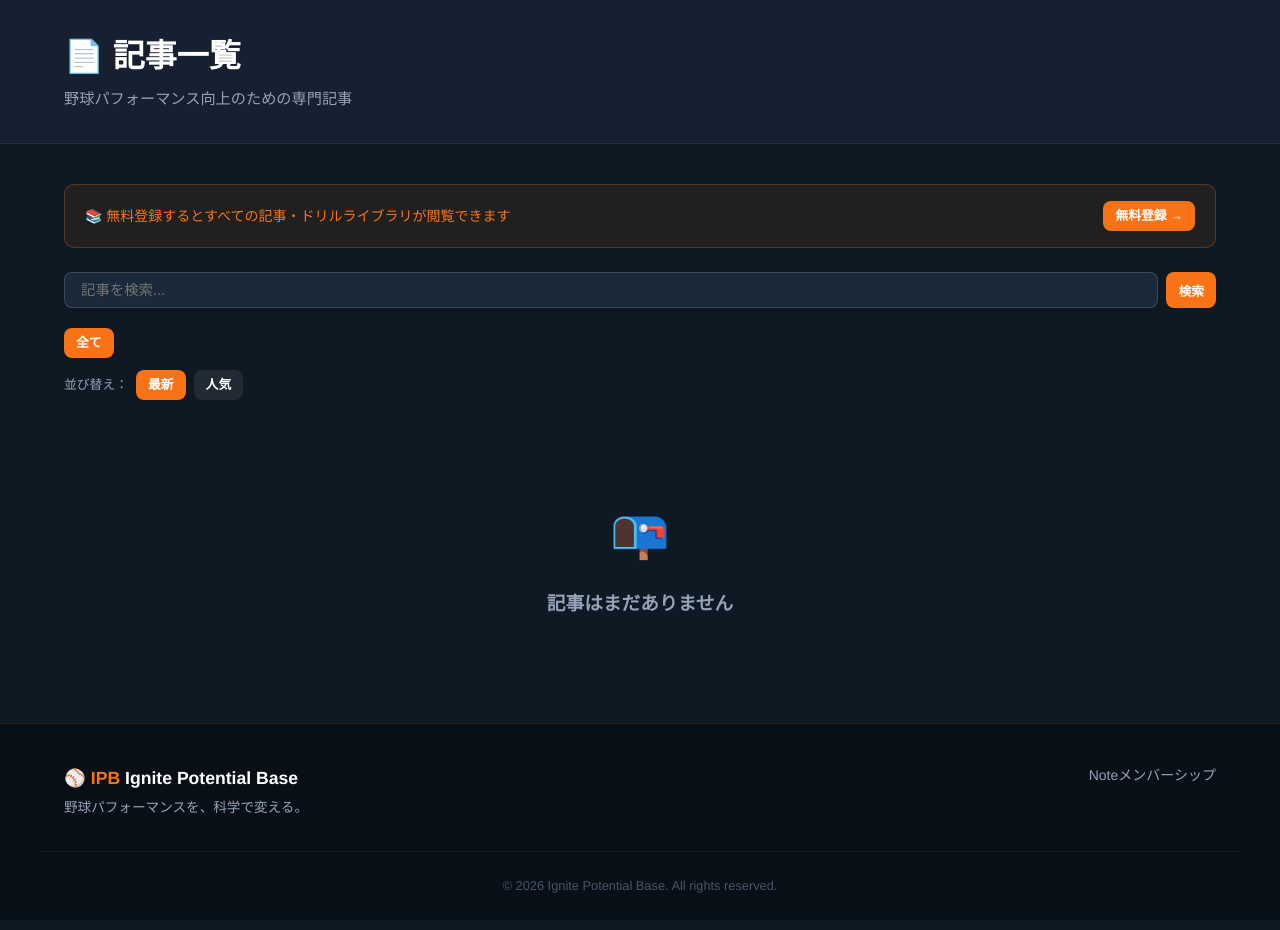
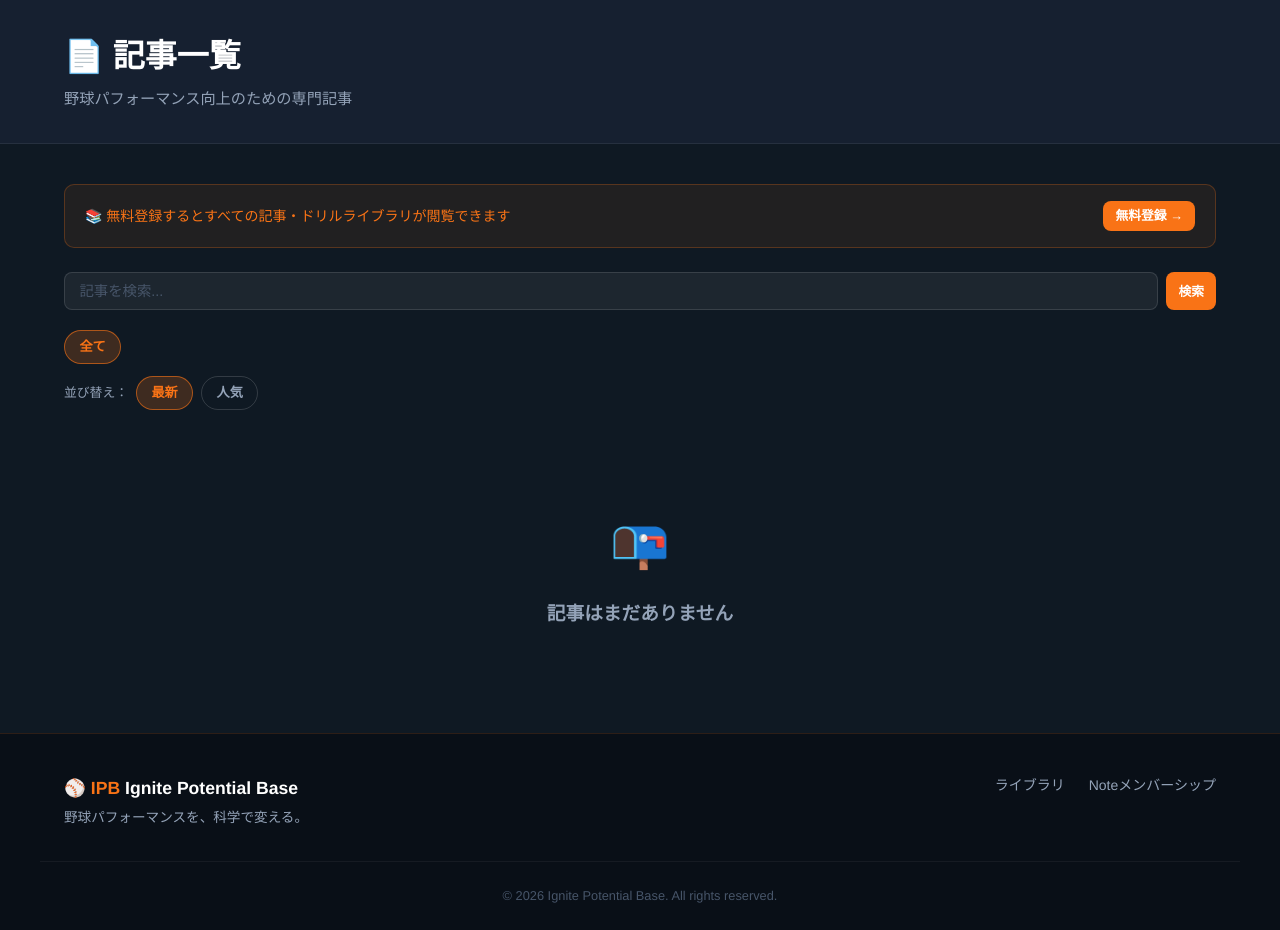
Before and after one commit to Sekky100622/ignite-potential-base, a Flask app: page /learn in a window 1280 px wide. Shown: the part 66-996 px from the top of the page. Before the commit the page ends 959 px from the top, so only its background shows below. Run offline with Flask 3, Linux system fonts and the light colour scheme; some libraries are stand-ins or nearby versions.

Commit message:
UI細かい部分の整理
- Note価格 ¥1,980 → ¥1,500 に修正 (index, register)
- ログインページに無料登録リンクを追加
- base.html に filter-pill / dash-stats / dash-layout CSS クラス追加
- dashboard.html のレスポンシブグリッドをCSSクラスで管理（hacky selector を削除）
- library.html / learn.html のカテゴリーピルを filter-pill クラスに統一
- learn.html の検索inputを form-control クラスに統一
- drill.html 詳細ページに難易度バッジを追加
- フッターにログイン状態に関わらずライブラリリンクを表示

Co-Authored-By: Claude Sonnet 4.6 <noreply@anthropic.com>

```diff
--- a/templates/base.html
+++ b/templates/base.html
@@ -313,6 +313,36 @@
       padding-right: 1.5rem;
     }
 
+    /* ── Filter pills ── */
+    .filter-pills { display:flex; gap:.5rem; flex-wrap:wrap; }
+    .filter-pill {
+      padding:.35rem .9rem;
+      border-radius:20px;
+      font-size:.825rem;
+      font-weight:600;
+      text-decoration:none;
+      border:1px solid rgba(255,255,255,.15);
+      color:var(--gray-400);
+      background:transparent;
+      transition:all .2s;
+      cursor:pointer;
+    }
+    .filter-pill:hover { border-color:rgba(249,115,22,.4); color:var(--orange); }
+    .filter-pill.active { border-color:rgba(249,115,22,.6); background:rgba(249,115,22,.2); color:var(--orange); }
+
+    /* ── Dashboard grids ── */
+    .dash-stats { display:grid; grid-template-columns:repeat(3,1fr); gap:1rem; margin-bottom:1.5rem; }
+    .dash-layout { display:grid; grid-template-columns:1fr 300px; gap:2rem; }
+    @media (max-width:900px) {
+      .dash-layout { grid-template-columns:1fr; }
+    }
+    @media (max-width:600px) {
+      .dash-stats { grid-template-columns:1fr 1fr; }
+    }
+    @media (max-width:400px) {
+      .dash-stats { grid-template-columns:1fr; }
+    }
+
     /* ── Utility ── */
     .text-orange { color: var(--orange); }
     .text-gray   { color: var(--gray-400); }
@@ -410,9 +440,11 @@
       </div>
       <div class="footer-links">
         {% if session.get('user_id') %}
+          <a href="{{ url_for('library') }}">ライブラリ</a>
           <a href="{{ url_for('learn') }}">記事一覧</a>
           <a href="{{ url_for('dashboard') }}">ダッシュボード</a>
         {% else %}
+          <a href="{{ url_for('library') }}">ライブラリ</a>
           <a href="{{ note_url }}" target="_blank" rel="noopener">Noteメンバーシップ</a>
         {% endif %}
       </div>
--- a/templates/drill.html
+++ b/templates/drill.html
@@ -12,12 +12,15 @@
     {% if drill.category %}
     <div style="font-size:.8rem;color:var(--orange);font-weight:600;margin-bottom:.4rem;">{{ drill.category }}</div>
     {% endif %}
-    <div style="display:flex;align-items:center;gap:.75rem;">
+    <div style="display:flex;align-items:center;gap:.75rem;flex-wrap:wrap;">
       <h1 style="font-size:1.6rem;">{{ drill.name }}</h1>
       {% if drill.is_free %}
       <span class="badge badge-free">無料</span>
       {% else %}
       <span class="badge badge-premium">会員限定</span>
+      {% endif %}
+      {% if drill.difficulty %}
+      <span class="badge" style="background:rgba(99,102,241,.15);color:#a5b4fc;">{{ drill.difficulty }}</span>
       {% endif %}
     </div>
   </div>
--- a/templates/index.html
+++ b/templates/index.html
@@ -501,7 +501,7 @@
     <div class="grid grid-2">
       <div class="service-card">
         <div class="service-icon">📖</div>
-        <div class="service-tag">月額 ¥1,980</div>
+        <div class="service-tag">月額 ¥1,500</div>
         <div class="service-title">Noteメンバーシップ</div>
         <div class="service-desc">
           バッティング・ピッチング・フィジカル・理論など、コーチが実際の指導で使う知識を体系的に解説。いつでもどこでも自分のペースで学べます。
@@ -723,7 +723,7 @@
     </div>
     <div class="membership-card">
       <div class="membership-badge">メンバー限定</div>
-      <div class="membership-price">¥1,980<span>/月</span></div>
+      <div class="membership-price">¥1,500<span>/月</span></div>
       <ul class="membership-features">
         <li>会員専用サイト（IPB）へのアクセス権</li>
         <li>スキル・フィジカル・マインドの全カテゴリー記事が読み放題</li>
--- a/templates/learn.html
+++ b/templates/learn.html
@@ -24,9 +24,8 @@
       <input type="hidden" name="category" value="{{ active_category }}">
       {% endif %}
       <div style="display:flex;gap:.5rem;">
-        <input type="text" name="q" value="{{ q or '' }}"
-               placeholder="記事を検索..."
-               style="flex:1;background:var(--navy-light);border:1px solid rgba(255,255,255,.15);border-radius:8px;color:#fff;padding:.55rem 1rem;font-size:.9rem;">
+        <input class="form-control" type="text" name="q" value="{{ q or '' }}"
+               placeholder="記事を検索..." style="flex:1;min-width:0;">
         <button type="submit" class="btn btn-primary btn-sm">検索</button>
         {% if q %}
         <a href="{{ url_for('learn', category=active_category) }}" class="btn btn-ghost btn-sm">✕ クリア</a>
@@ -35,46 +34,38 @@
     </form>
 
     <!-- Category filter -->
-    <div style="display:flex;gap:.5rem;flex-wrap:wrap;margin-bottom:.75rem;">
+    <div class="filter-pills" style="margin-bottom:.75rem;">
       <a href="{{ url_for('learn', sort=sort) }}"
-         class="btn btn-sm {% if not active_category %}btn-primary{% else %}btn-ghost{% endif %}">
-        全て
-      </a>
+         class="filter-pill{% if not active_category %} active{% endif %}">全て</a>
       {% for cat in categories %}
       <a href="{{ url_for('learn', category=cat.slug, sort=sort) }}"
-         class="btn btn-sm {% if active_category == cat.slug %}btn-primary{% else %}btn-ghost{% endif %}">
-        {{ cat.name }}
-      </a>
+         class="filter-pill{% if active_category == cat.slug %} active{% endif %}">{{ cat.name }}</a>
       {% endfor %}
     </div>
 
     <!-- Tag filter -->
     {% if all_tags %}
-    <div style="display:flex;gap:.4rem;flex-wrap:wrap;margin-bottom:.75rem;align-items:center;">
+    <div class="filter-pills" style="margin-bottom:.75rem;align-items:center;">
       <span style="color:var(--gray-400);font-size:.75rem;">🏷</span>
       {% if active_tag %}
       <a href="{{ url_for('learn', category=active_category, q=q, sort=sort) }}"
-         class="btn btn-sm btn-ghost" style="font-size:.75rem;">✕ タグをクリア</a>
+         class="filter-pill" style="font-size:.75rem;">✕ タグをクリア</a>
       {% endif %}
       {% for tag in all_tags %}
       <a href="{{ url_for('learn', category=active_category, q=q, sort=sort, tag=tag) }}"
-         class="btn btn-sm {% if active_tag == tag %}btn-primary{% else %}btn-ghost{% endif %}"
+         class="filter-pill{% if active_tag == tag %} active{% endif %}"
          style="font-size:.75rem;">{{ tag }}</a>
       {% endfor %}
     </div>
     {% endif %}
 
     <!-- Sort -->
-    <div style="display:flex;gap:.5rem;flex-wrap:wrap;margin-bottom:2rem;align-items:center;">
+    <div class="filter-pills" style="margin-bottom:2rem;align-items:center;">
       <span style="color:var(--gray-400);font-size:.8rem;">並び替え：</span>
       <a href="{{ url_for('learn', category=active_category, q=q, sort='newest', tag=active_tag) }}"
-         class="btn btn-sm {% if sort == 'newest' %}btn-primary{% else %}btn-ghost{% endif %}">
-        最新
-      </a>
+         class="filter-pill{% if sort == 'newest' %} active{% endif %}">最新</a>
       <a href="{{ url_for('learn', category=active_category, q=q, sort='popular', tag=active_tag) }}"
-         class="btn btn-sm {% if sort == 'popular' %}btn-primary{% else %}btn-ghost{% endif %}">
-        人気
-      </a>
+         class="filter-pill{% if sort == 'popular' %} active{% endif %}">人気</a>
     </div>
 
     {% if q %}
--- a/templates/login.html
+++ b/templates/login.html
@@ -54,9 +54,13 @@
       </form>
     </div>
 
-    <div style="text-align:center;margin-top:1.5rem;">
+    <div style="text-align:center;margin-top:1.5rem;display:flex;flex-direction:column;gap:.6rem;">
       <p class="text-gray text-sm">
         <a href="{{ url_for('forgot_password') }}" style="color:var(--gray-400);border-bottom:1px solid rgba(148,163,184,.3);">パスワードを忘れた方はこちら</a>
+      </p>
+      <p class="text-gray text-sm">
+        まだアカウントがない方は
+        <a href="{{ url_for('register') }}" style="color:var(--orange);font-weight:600;">無料登録 →</a>
       </p>
     </div>
   </div>
--- a/templates/register.html
+++ b/templates/register.html
@@ -73,7 +73,7 @@
 
     <div style="margin-top:1.25rem;background:rgba(249,115,22,.06);border:1px solid rgba(249,115,22,.2);border-radius:10px;padding:1rem 1.25rem;font-size:.85rem;color:var(--gray-400);">
       ⭐ すべてのドリル・記事を見るには
-      <a href="{{ note_url }}" target="_blank" rel="noopener" style="color:var(--orange);font-weight:700;">Noteメンバーシップ（¥1,980/月）</a>
+      <a href="{{ note_url }}" target="_blank" rel="noopener" style="color:var(--orange);font-weight:700;">Noteメンバーシップ（¥1,500/月）</a>
       をご利用ください。
     </div>
   </div>
```
Also changed, not shown: templates/dashboard.html (+2 -11 lines), templates/library.html (+3 -7 lines).
